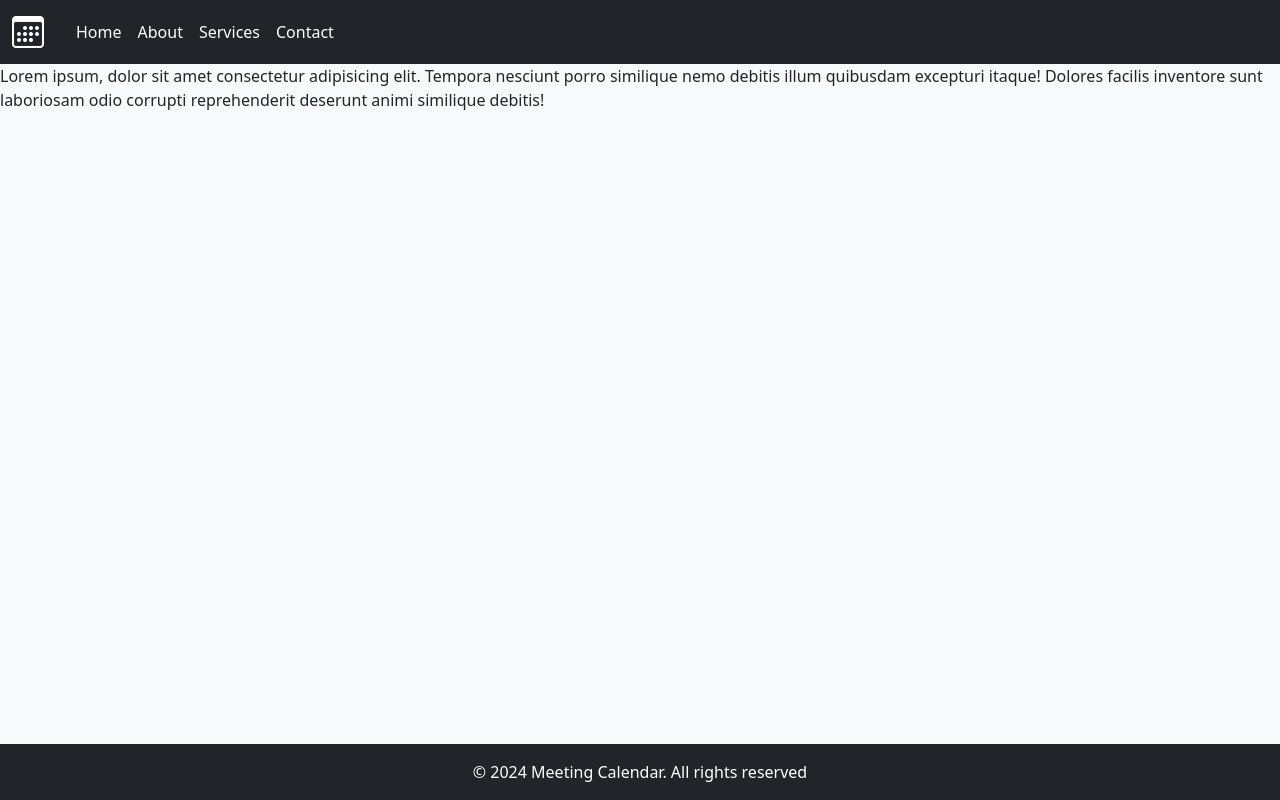
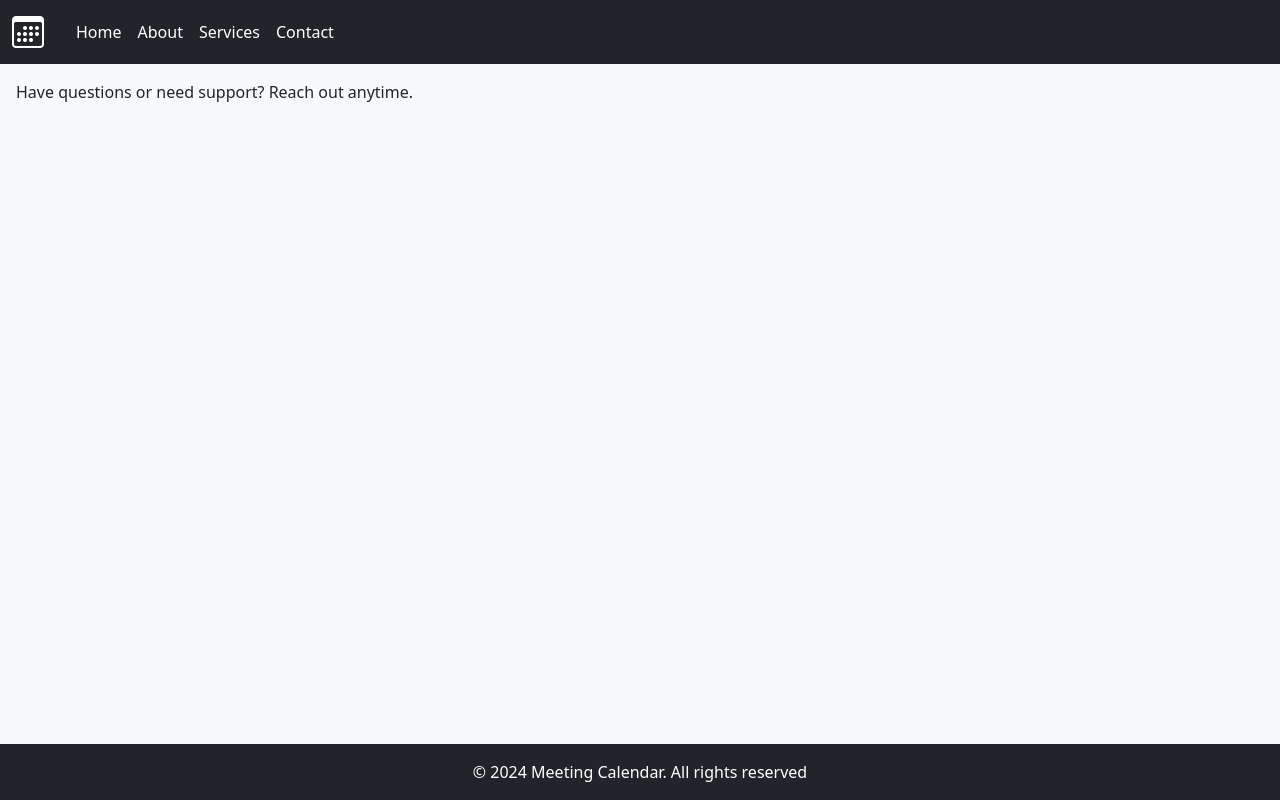
Before and after one commit to SayanaSurendra/meetingcalendar-react, a React (Vite) app: page /contact in a window 1280 px wide. Built offline with nearby package versions, Linux system fonts and the light colour scheme.

Commit message:
added one-line description and margin style

```diff
--- a/src/navpages/Contact.jsx
+++ b/src/navpages/Contact.jsx
@@ -3,7 +3,7 @@ import React from 'react';
 const Contact = () => {
     return (
         <div className="main-section">
-           <p>Lorem ipsum, dolor sit amet consectetur adipisicing elit. Tempora nesciunt porro similique nemo debitis illum quibusdam excepturi itaque! Dolores facilis inventore sunt laboriosam odio corrupti reprehenderit deserunt animi similique debitis!</p>
+           <p className='mt-3 mx-3'>Have questions or need support? Reach out anytime. </p>
         </div>
     );
 };
```
